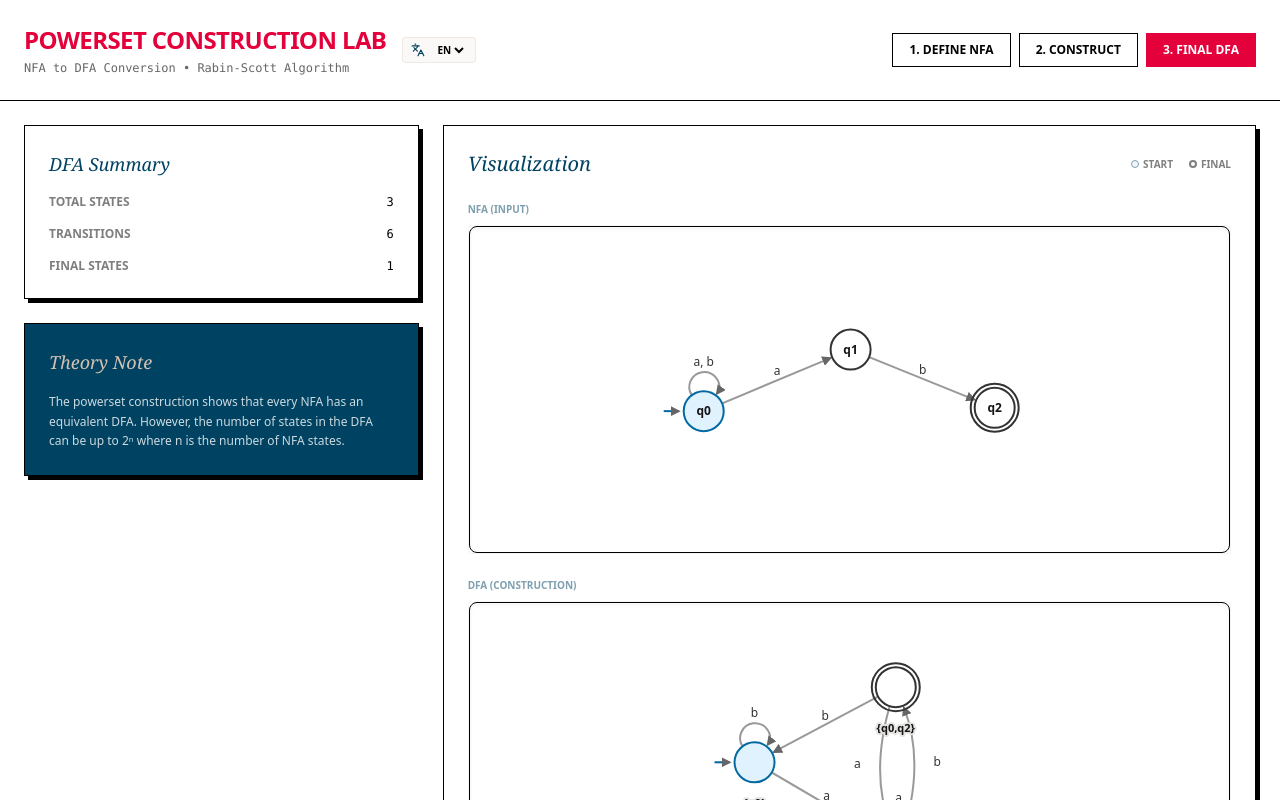
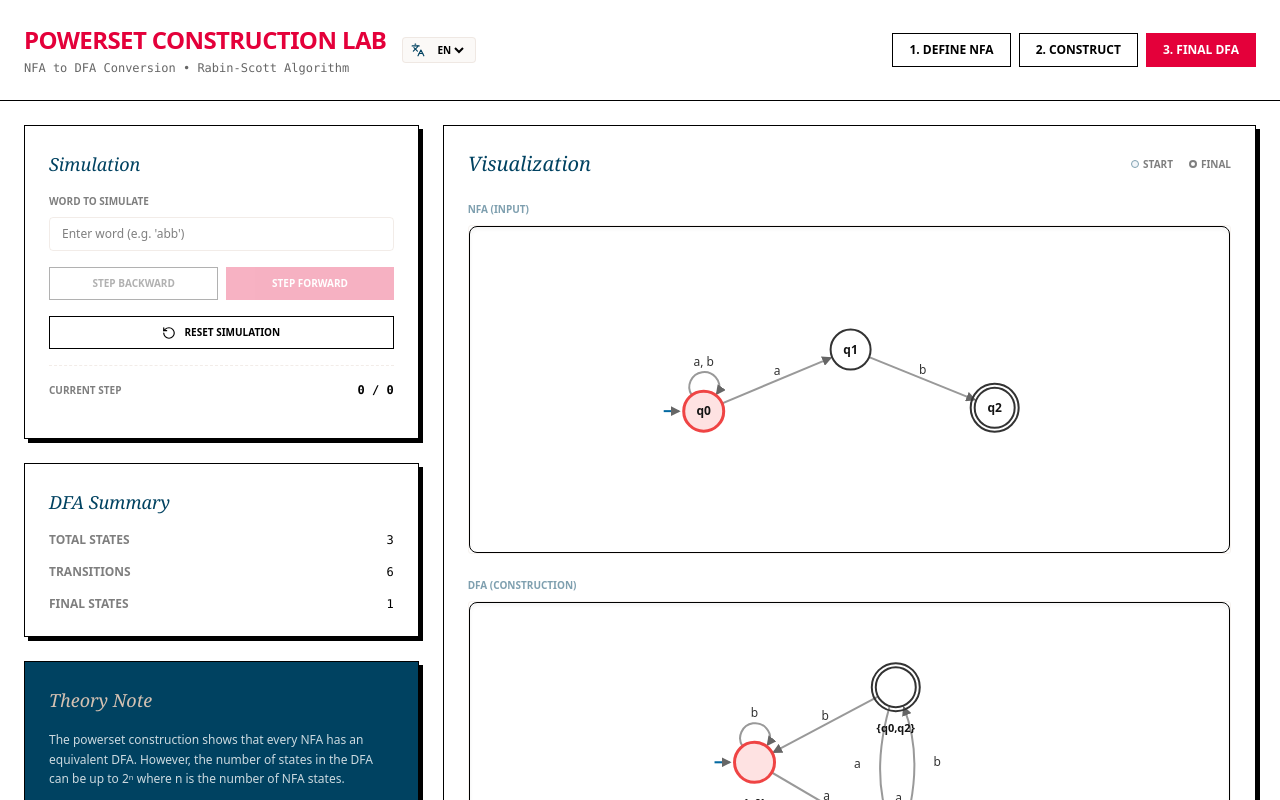
Before and after one commit to schaeferandreas/powersetconstruction, a React (Vite) app: page / in a window 1280 px wide. Both pictures are taken after a click on the button "3. FINAL DFA". Shown: the top 800 px of the page. Built offline with nearby package versions, Linux system fonts and the light colour scheme.

Commit message:
simulator added

```diff
--- a/src/App.tsx
+++ b/src/App.tsx
@@ -45,6 +45,10 @@ export default function App() {
     nextDFAId: string;
     isNew: boolean;
   } | null>(null);
+
+  // Simulation state
+  const [simWord, setSimWord] = useState('');
+  const [simStep, setSimStep] = useState(0);
 
   const resetConstruction = () => {
     const startNFAStates = nfa.startStates.slice().sort();
@@ -145,7 +149,51 @@ export default function App() {
     setConstructionPhase('idle');
     setFeedback(null);
     setUserSelectedStates([]);
+    setSimStep(0);
   };
+
+  const simPath = useMemo(() => {
+    if (!dfaStates.length) return [];
+
+    const startState = dfaStates.find(s => s.isStart);
+    if (!startState) return [];
+
+    let currentId = startState.id;
+    const path = [currentId];
+
+    for (const char of simWord) {
+      const transition = dfaTransitions.find(t => t.from === currentId && t.symbol === char);
+      if (transition) {
+        currentId = transition.to;
+        path.push(currentId);
+      } else {
+        // If it's a valid symbol but no transition, it might go to the empty set state if it exists
+        const emptySetId = getDFAStateId([]);
+        if (nfa.alphabet.includes(char) && dfaStates.some(s => s.id === emptySetId)) {
+          currentId = emptySetId;
+          path.push(currentId);
+        } else {
+          break;
+        }
+      }
+    }
+    return path;
+  }, [simWord, dfaStates, dfaTransitions, nfa.alphabet]);
+
+  const currentSimDFAState = simPath[simStep];
+  const currentSimNFAStates = useMemo(() => {
+    if (!currentSimDFAState) return [];
+    return dfaStates.find(s => s.id === currentSimDFAState)?.nfaStates || [];
+  }, [currentSimDFAState, dfaStates]);
+
+  const isWordValid = useMemo(() => {
+    return Array.from(simWord).every(char => nfa.alphabet.includes(char));
+  }, [simWord, nfa.alphabet]);
+
+  const isWordAccepted = useMemo(() => {
+    if (simStep !== simWord.length || !currentSimDFAState) return false;
+    return dfaStates.find(s => s.id === currentSimDFAState)?.isFinal || false;
+  }, [simStep, simWord.length, currentSimDFAState, dfaStates]);
 
   // NFA Editor helpers
   const addState = () => {
@@ -554,6 +602,79 @@ export default function App() {
           {activeTab === 'result' && (
             <motion.div initial={{ opacity: 0, x: -20 }} animate={{ opacity: 1, x: 0 }} className="space-y-6">
               <section className="bg-th-white p-6 border border-th-black shadow-[4px_4px_0px_0px_rgba(0,0,0,1)]">
+                <h2 className="font-serif italic text-lg mb-4 text-th-dunkelblau">{t('simulation')}</h2>
+                <div className="space-y-4">
+                  <div>
+                    <label className="text-[10px] uppercase font-bold opacity-50 block mb-2">{t('simulation_word')}</label>
+                    <input
+                      type="text"
+                      value={simWord}
+                      onChange={(e) => {
+                        setSimWord(e.target.value);
+                        setSimStep(0);
+                      }}
+                      placeholder={t('simulation_placeholder')}
+                      className={`w-full text-xs px-3 py-2 border rounded focus:outline-none transition-colors ${!isWordValid && simWord ? 'border-th-rot bg-th-rot/5' : 'border-th-sand/30 focus:border-th-rot'}`}
+                    />
+                    {!isWordValid && simWord && (
+                      <p className="text-[10px] text-th-rot font-bold mt-1 uppercase">{t('invalid_symbols')}</p>
+                    )}
+                  </div>
+
+                  <div className="flex gap-2">
+                    <button
+                      onClick={() => setSimStep(prev => Math.max(0, prev - 1))}
+                      disabled={simStep === 0}
+                      className="flex-1 bg-th-white border border-th-black py-2 px-4 text-[10px] font-bold uppercase flex items-center justify-center gap-2 disabled:opacity-30 hover:bg-th-sand/10 transition-colors"
+                    >
+                      {t('step_backward')}
+                    </button>
+                    <button
+                      onClick={() => setSimStep(prev => Math.min(simWord.length, prev + 1))}
+                      disabled={simStep >= simWord.length || simStep >= simPath.length - 1}
+                      className="flex-1 bg-th-rot text-th-white py-2 px-4 text-[10px] font-bold uppercase flex items-center justify-center gap-2 disabled:opacity-30 hover:bg-th-rot/90 transition-colors"
+                    >
+                      {t('step_forward')}
+                    </button>
+                  </div>
+
+                  <button
+                    onClick={() => setSimStep(0)}
+                    className="w-full bg-th-white border border-th-black py-2 px-4 text-[10px] font-bold uppercase flex items-center justify-center gap-2 hover:bg-th-sand/10 transition-colors"
+                  >
+                    <RotateCcw size={14} /> {t('reset_simulation')}
+                  </button>
+
+                  <div className="pt-4 border-t border-dashed border-th-sand/30">
+                    <div className="flex justify-between items-center mb-2">
+                      <span className="text-[10px] uppercase font-bold opacity-50">{t('current_step')}</span>
+                      <span className="text-xs font-mono font-bold">{simStep} / {simWord.length}</span>
+                    </div>
+                    <div className="flex gap-1 overflow-x-auto pb-2">
+                      {Array.from(simWord).map((char, i) => (
+                        <span
+                          key={i}
+                          className={`flex-shrink-0 w-6 h-8 flex items-center justify-center border font-mono text-sm transition-colors ${i < simStep ? 'bg-th-dunkelblau text-th-white border-th-dunkelblau' : i === simStep ? 'bg-th-rot text-th-white border-th-rot animate-pulse' : 'bg-th-white border-th-sand/30'}`}
+                        >
+                          {char}
+                        </span>
+                      ))}
+                    </div>
+                  </div>
+
+                  {simStep === simWord.length && simWord.length > 0 && (
+                    <motion.div
+                      initial={{ scale: 0.9, opacity: 0 }}
+                      animate={{ scale: 1, opacity: 1 }}
+                      className={`p-4 border-2 text-center font-bold uppercase tracking-widest ${isWordAccepted ? 'bg-th-mint/10 border-th-mint text-th-grau' : 'bg-th-rot/10 border-th-rot text-th-rot'}`}
+                    >
+                      {isWordAccepted ? t('word_accepted') : t('word_rejected')}
+                    </motion.div>
+                  )}
+                </div>
+              </section>
+
+              <section className="bg-th-white p-6 border border-th-black shadow-[4px_4px_0px_0px_rgba(0,0,0,1)]">
                 <h2 className="font-serif italic text-lg mb-4 text-th-dunkelblau">{t('dfa_summary')}</h2>
                 <div className="space-y-4 text-xs">
                   <div className="flex justify-between">
@@ -604,11 +725,23 @@ export default function App() {
                       )
                     )}
                     highlightedStates={useMemo(() => {
+                      if (activeTab === 'result') return currentSimNFAStates;
                       if (!currentStep) return [];
                       const currentState = dfaStates.find(s => s.id === currentStep.stateId);
                       return currentState ? currentState.nfaStates : [];
-                    }, [currentStep, dfaStates])}
+                    }, [activeTab, currentSimNFAStates, currentStep, dfaStates])}
                     highlightedTransitions={useMemo(() => {
+                      if (activeTab === 'result') {
+                        if (simStep === 0 || !simPath[simStep-1]) return [];
+                        const prevDFAStateId = simPath[simStep-1];
+                        const prevNFAStates = dfaStates.find(s => s.id === prevDFAStateId)?.nfaStates || [];
+                        const symbol = simWord[simStep-1];
+
+                        return prevNFAStates.flatMap(from => {
+                          const targets = nfa.transitions[from]?.[symbol] || [];
+                          return targets.map(to => ({ from, to, label: symbol }));
+                        });
+                      }
                       if (!currentStep) return [];
                       const currentState = dfaStates.find(s => s.id === currentStep.stateId);
                       if (!currentState) return [];
@@ -617,7 +750,7 @@ export default function App() {
                         const targets = nfa.transitions[from]?.[currentStep.symbol] || [];
                         return targets.map(to => ({ from, to, label: currentStep.symbol }));
                       });
-                    }, [currentStep, dfaStates, nfa.transitions])}
+                    }, [activeTab, simStep, simPath, dfaStates, simWord, currentStep, nfa.transitions])}
                     startStates={nfa.startStates}
                     finalStates={nfa.finalStates}
                     height={325}
@@ -631,8 +764,17 @@ export default function App() {
                   <AutomatonGraph
                     states={dfaStates.map(s => s.id)}
                     transitions={dfaTransitions.map(t => ({ from: t.from, to: t.to, label: t.symbol }))}
-                    highlightedStates={currentStep ? [currentStep.stateId] : []}
-                    highlightedTransitions={currentStep ? [{ from: currentStep.stateId, to: currentStep.nextDFAId, label: currentStep.symbol }] : []}
+                    highlightedStates={useMemo(() => {
+                      if (activeTab === 'result') return currentSimDFAState ? [currentSimDFAState] : [];
+                      return currentStep ? [currentStep.stateId] : [];
+                    }, [activeTab, currentSimDFAState, currentStep])}
+                    highlightedTransitions={useMemo(() => {
+                      if (activeTab === 'result') {
+                        if (simStep === 0 || !simPath[simStep-1] || !simPath[simStep]) return [];
+                        return [{ from: simPath[simStep-1], to: simPath[simStep], label: simWord[simStep-1] }];
+                      }
+                      return currentStep ? [{ from: currentStep.stateId, to: currentStep.nextDFAId, label: currentStep.symbol }] : [];
+                    }, [activeTab, simStep, simPath, simWord, currentStep])}
                     startStates={dfaStates.filter(s => s.isStart).map(s => s.id)}
                     finalStates={dfaStates.filter(s => s.isFinal).map(s => s.id)}
                     height={325}
--- a/src/components/AutomatonGraph.tsx
+++ b/src/components/AutomatonGraph.tsx
@@ -280,17 +280,6 @@ const AutomatonGraph: React.FC<AutomatonGraphProps> = ({
       .attr("text-anchor", "middle")
       .attr("font-size", labelPosition === 'inside' ? "12px" : "11px")
       .attr("font-weight", "bold")
-      .attr("stroke", "#E4E3E0")
-      .attr("stroke-width", 4)
-      .attr("stroke-linejoin", "round")
-      .attr("opacity", labelPosition === 'inside' ? 0 : 0.9)
-      .text(d => d.id);
-
-    node.append("text")
-      .attr("dy", labelPosition === 'inside' ? ".35em" : (labelPosition === 'top' ? "-45px" : "45px"))
-      .attr("text-anchor", "middle")
-      .attr("font-size", labelPosition === 'inside' ? "12px" : "11px")
-      .attr("font-weight", "bold")
       .attr("fill", "#141414")
       .text(d => d.id);
 
--- a/src/i18n.ts
+++ b/src/i18n.ts
@@ -44,7 +44,17 @@ const resources = {
       "incorrect_feedback": "Incorrect selection. Try again.",
       "reset": "Reset",
       "empty_set": "∅",
-      "language": "Language"
+      "language": "Language",
+      "simulation": "Simulation",
+      "simulation_word": "Word to simulate",
+      "simulation_placeholder": "Enter word (e.g. 'abb')",
+      "step_forward": "Step Forward",
+      "step_backward": "Step Backward",
+      "reset_simulation": "Reset Simulation",
+      "current_step": "Current Step",
+      "word_accepted": "Word Accepted!",
+      "word_rejected": "Word Rejected",
+      "invalid_symbols": "Invalid symbols in word"
     }
   },
   de: {
@@ -88,7 +98,17 @@ const resources = {
       "incorrect_feedback": "Falsche Auswahl. Versuchen Sie es erneut.",
       "reset": "Zurücksetzen",
       "empty_set": "∅",
-      "language": "Sprache"
+      "language": "Sprache",
+      "simulation": "Simulation",
+      "simulation_word": "Wort simulieren",
+      "simulation_placeholder": "Wort eingeben (z.B. 'abb')",
+      "step_forward": "Schritt vor",
+      "step_backward": "Schritt zurück",
+      "reset_simulation": "Simulation zurücksetzen",
+      "current_step": "Aktueller Schritt",
+      "word_accepted": "Wort akzeptiert!",
+      "word_rejected": "Wort abgelehnt",
+      "invalid_symbols": "Ungültige Symbole im Wort"
     }
   }
 };
```
